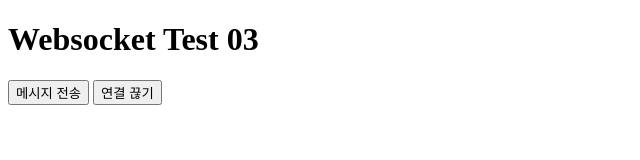
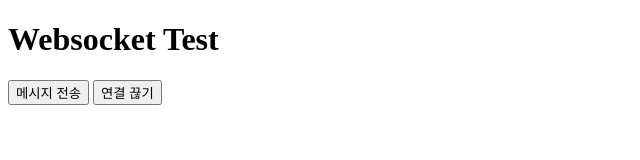
Before and after one commit to hyesam2/websocket-test, a plain HTML site: page index.html in a window 1280 px wide. Shown: the full height of the page, 0-640 px from the left. Drawn offline with Linux system fonts and the light colour scheme.

Commit message:
Update index.html

```diff
--- a/index.html
+++ b/index.html
@@ -6,7 +6,7 @@
     <title>Websocket</title>
 </head>
 <body>
-    <h1>Websocket Test 03</h1>
+    <h1>Websocket Test</h1>
 
     <!-- 버튼 2개 생성 -->
     <button id="btn_send">메시지 전송</button>
```
